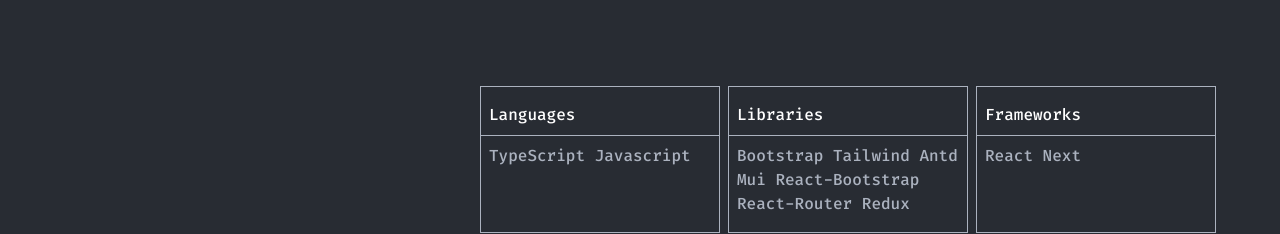
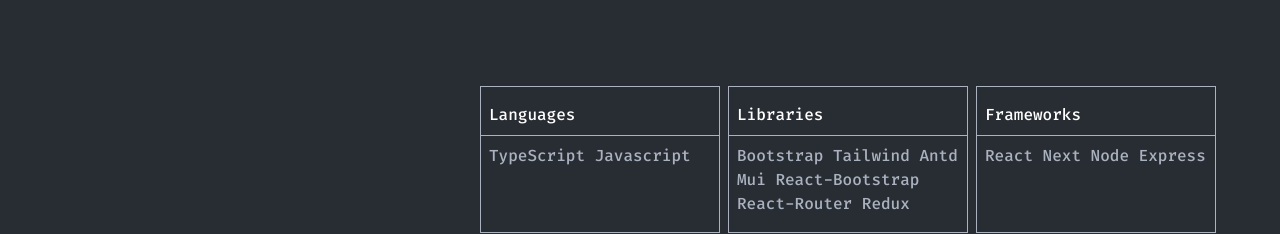
Before and after one commit to darenminarolli/portfolio, a Next.js app: page / in a window 1280 px wide. Shown: the part 1700-1934 px from the top of the page. Built offline with nearby package versions, Linux system fonts and the light colour scheme.

Commit message:
Update page.jsx

```diff
--- a/app/page.jsx
+++ b/app/page.jsx
@@ -33,7 +33,7 @@
         <div className=" w-full md:w-[750px] flex flex-col md:flex-row md:flex-wrap justify-center md:justify-end gap-2 gap-y-6  mb-24 sm:float-right">
           <Skills title='Languages' desc='TypeScript Javascript' />
           <Skills title='Libraries' desc='Bootstrap Tailwind Antd Mui React-Bootstrap React-Router Redux ' />
-          <Skills title='Frameworks' desc='React Next ' />
+          <Skills title='Frameworks' desc='React Next Node Express' />
           <Skills title='Additional Skills' desc='Organizational skills, Problem solving, Computer skills, etc... ' />
           <Skills title='Other' desc='Html5 Css Git(Github/Gitlab) MongoDB Mongoose' />
         </div>
```
